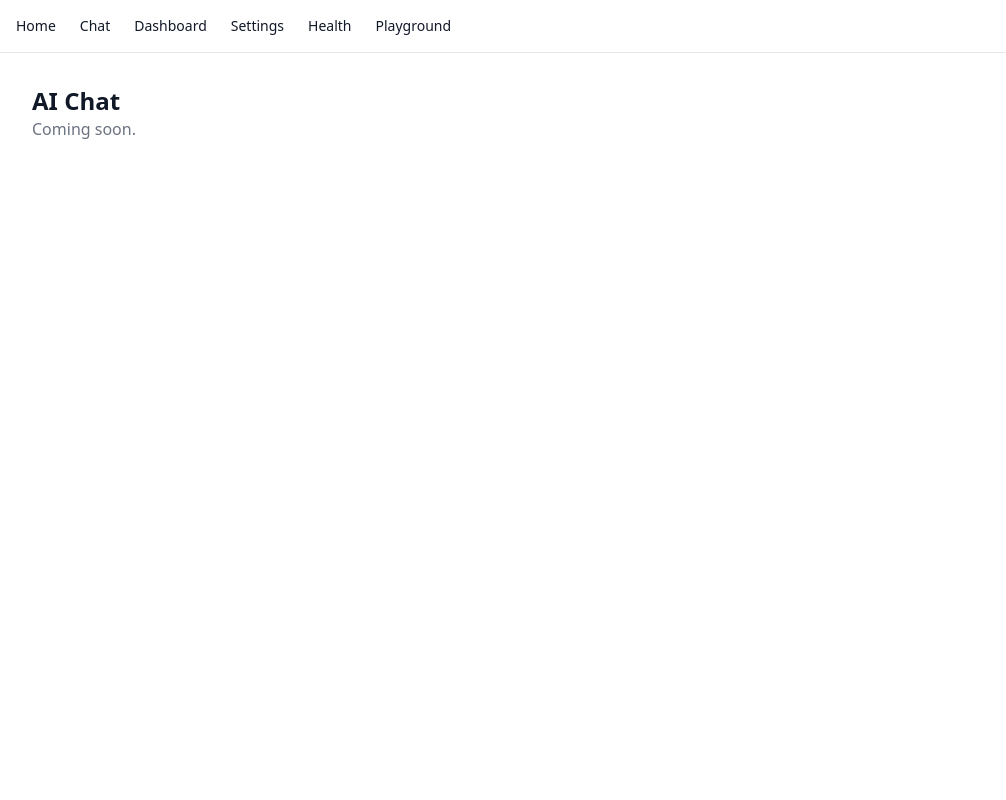
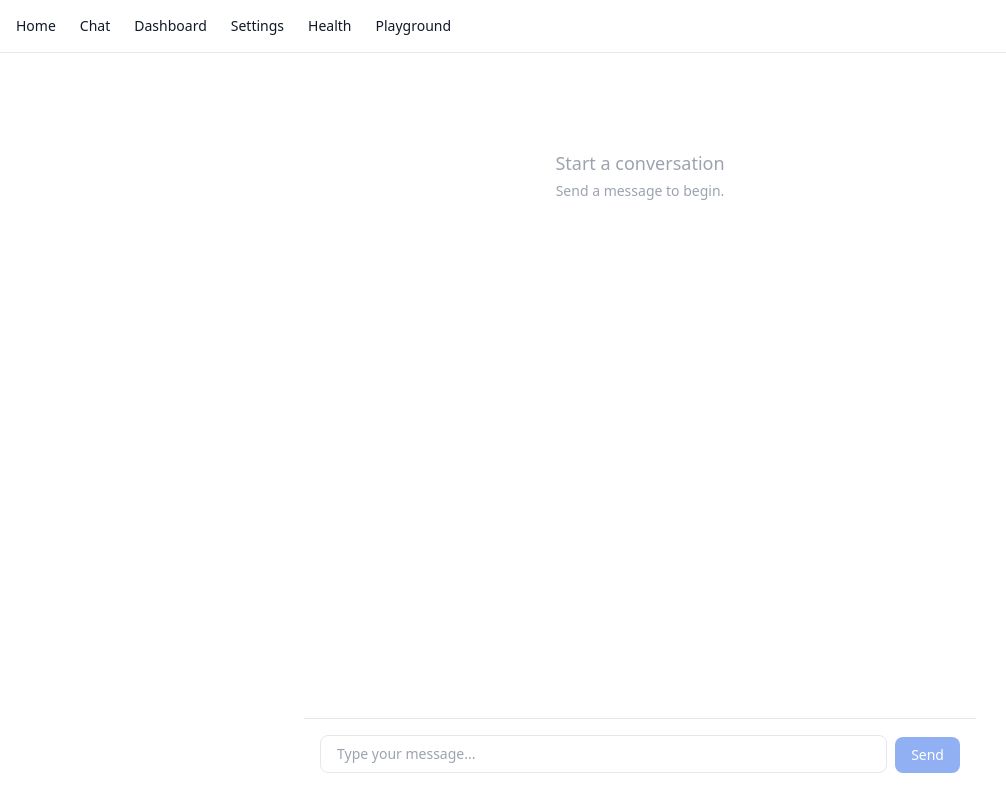
Before and after one commit to Sawaira-Fareed/flyrank-capstone, a Next.js app: page /chat in a window 1280 px wide. Shown: the whole page, without its empty margins (0-1006 px from the left). Built offline with nearby package versions, Linux system fonts and the light colour scheme.

Commit message:
feat: add streaming AI chat with groq

```diff
--- a/package.json
+++ b/package.json
@@ -22,6 +22,10 @@
   },
   "homepage": "https://github.com/Sawaira-Fareed/flyrank-capstone#readme",
   "dependencies": {
+    "@ai-sdk/google": "^4.0.28",
+    "@ai-sdk/groq": "^4.0.16",
+    "@ai-sdk/react": "^4.0.45",
+    "ai": "^7.0.42",
     "class-variance-authority": "^0.7.1",
     "clsx": "^2.1.1",
     "lucide-react": "^1.28.0",
--- /dev/null
+++ b/src/app/api/chat/route.ts
@@ -0,0 +1,18 @@
+import { groq } from "@ai-sdk/groq";
+import { convertToModelMessages, createUIMessageStreamResponse, streamText, toUIMessageStream, type UIMessage } from "ai";
+
+export const maxDuration = 30;
+
+export async function POST(req: Request) {
+  const { messages }: { messages: UIMessage[] } = await req.json();
+
+  const result = streamText({
+    model: groq("llama-3.3-70b-versatile"),
+    system: "You are a helpful assistant.",
+    messages: await convertToModelMessages(messages),
+  });
+
+  return createUIMessageStreamResponse({
+    stream: toUIMessageStream({ stream: result.stream }),
+  });
+}
--- a/src/app/chat/page.tsx
+++ b/src/app/chat/page.tsx
@@ -1,8 +1,131 @@
+"use client";
+
+import { useChat } from "@ai-sdk/react";
+import { DefaultChatTransport } from "ai";
+import { useState, useRef, useEffect } from "react";
+
 export default function ChatPage() {
+  const { messages, sendMessage, status, stop } = useChat({
+    transport: new DefaultChatTransport({ api: "/api/chat" }),
+  });
+
+  const [input, setInput] = useState("");
+  const bottomRef = useRef<HTMLDivElement>(null);
+  const containerRef = useRef<HTMLDivElement>(null);
+  const [userScrolledUp, setUserScrolledUp] = useState(false);
+
+  // Auto-scroll to bottom when new messages arrive (only if user hasn't scrolled up)
+  useEffect(() => {
+    if (!userScrolledUp) {
+      bottomRef.current?.scrollIntoView({ behavior: "smooth" });
+    }
+  }, [messages, userScrolledUp]);
+
+  // Detect if user has scrolled up
+  function handleScroll() {
+    if (!containerRef.current) return;
+    const { scrollTop, scrollHeight, clientHeight } = containerRef.current;
+    const isAtBottom = scrollHeight - scrollTop - clientHeight < 100;
+    setUserScrolledUp(!isAtBottom);
+  }
+
+  function handleSubmit(e: React.FormEvent) {
+    e.preventDefault();
+    if (input.trim() && status === "ready") {
+      sendMessage({ text: input });
+      setInput("");
+      setUserScrolledUp(false);
+    }
+  }
+
+  const isLoading = status === "submitted" || status === "streaming";
+
   return (
-    <main className="p-8">
-      <h1 className="text-2xl font-bold">AI Chat</h1>
-      <p className="text-gray-500">Coming soon.</p>
-    </main>
+    <div className="flex flex-col h-[calc(100vh-64px)] max-w-2xl mx-auto">
+      {/* Messages area */}
+      <div
+        ref={containerRef}
+        onScroll={handleScroll}
+        className="flex-1 overflow-y-auto p-4 space-y-4"
+      >
+        {messages.length === 0 && (
+          <div className="text-center text-gray-400 mt-20">
+            <p className="text-lg">Start a conversation</p>
+            <p className="text-sm mt-1">Send a message to begin.</p>
+          </div>
+        )}
+
+        {messages.map((message) => (
+          <div
+            key={message.id}
+            className={`flex ${message.role === "user" ? "justify-end" : "justify-start"}`}
+          >
+            <div
+              className={`max-w-[80%] rounded-xl px-4 py-2 text-sm ${
+                message.role === "user"
+                  ? "bg-blue-600 text-white"
+                  : "bg-gray-100 text-gray-900"
+              }`}
+            >
+              {message.parts.map((part, index) =>
+                part.type === "text" ? <span key={index}>{part.text}</span> : null
+              )}
+            </div>
+          </div>
+        ))}
+
+        {/* Thinking indicator */}
+        {status === "submitted" && (
+          <div className="flex justify-start">
+            <div className="bg-gray-100 rounded-xl px-4 py-2 text-sm text-gray-500 animate-pulse">
+              Thinking...
+            </div>
+          </div>
+        )}
+
+        <div ref={bottomRef} />
+      </div>
+
+      {/* Jump to bottom button */}
+      {userScrolledUp && (
+        <button
+          onClick={() => {
+            setUserScrolledUp(false);
+            bottomRef.current?.scrollIntoView({ behavior: "smooth" });
+          }}
+          className="absolute bottom-20 left-1/2 -translate-x-1/2 bg-gray-800 text-white text-xs px-3 py-1.5 rounded-full shadow"
+        >
+          ↓ Latest
+        </button>
+      )}
+
+      {/* Input area */}
+      <form onSubmit={handleSubmit} className="border-t p-4 flex gap-2 items-end">
+        <input
+          value={input}
+          onChange={(e) => setInput(e.target.value)}
+          placeholder="Type your message..."
+          disabled={!isLoading && status !== "ready"}
+          className="flex-1 border rounded-lg px-4 py-2 text-sm focus:outline-none focus:ring-2 focus:ring-blue-500"
+        />
+        {isLoading ? (
+          <button
+            type="button"
+            onClick={() => stop()}
+            className="px-4 py-2 bg-red-500 text-white text-sm rounded-lg"
+          >
+            Stop
+          </button>
+        ) : (
+          <button
+            type="submit"
+            disabled={!input.trim() || status !== "ready"}
+            className="px-4 py-2 bg-blue-600 text-white text-sm rounded-lg disabled:opacity-50"
+          >
+            Send
+          </button>
+        )}
+      </form>
+    </div>
   );
 }
```
Also changed, not shown: 1 other file (tests, documents, lock files or other folders).
